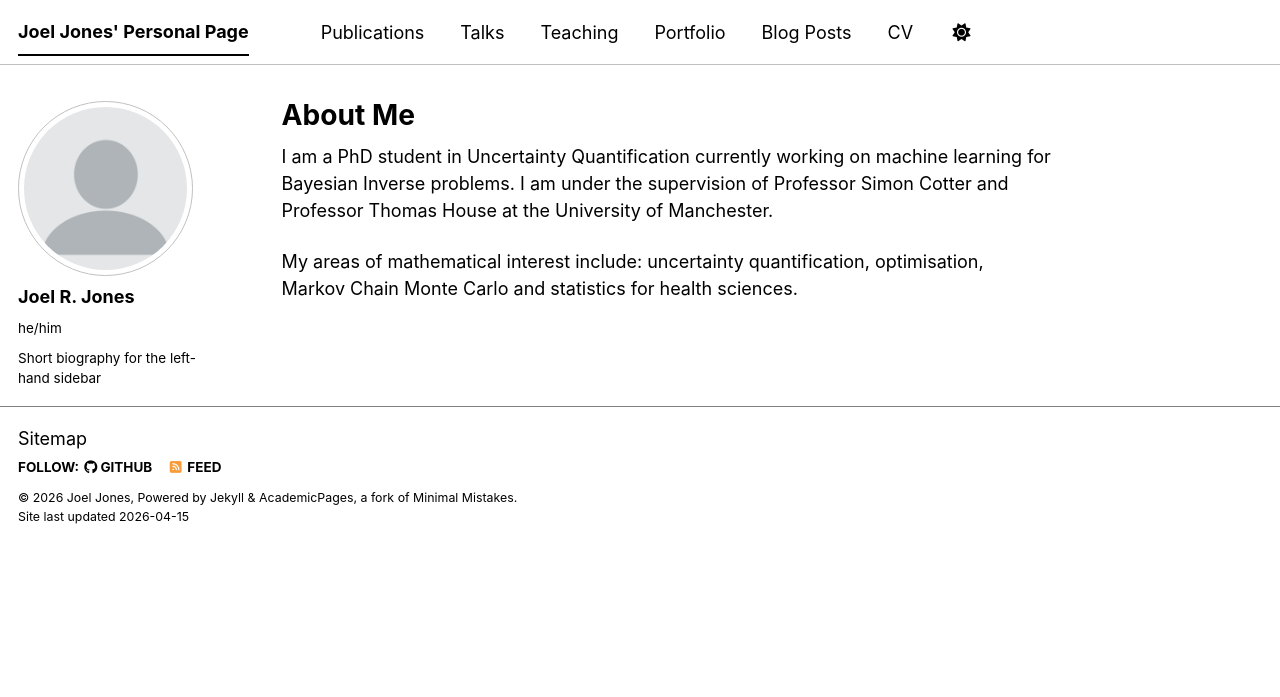
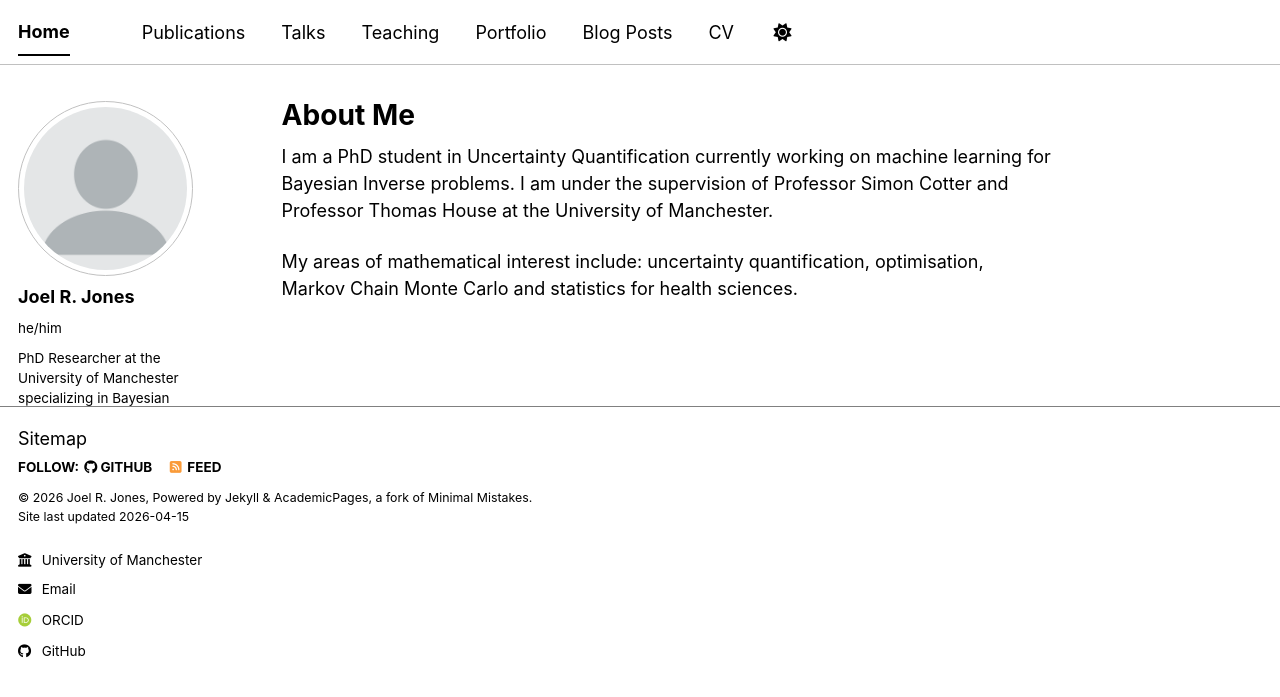
Before and after one commit to jr0rj/jr0rj.github.io, a Jekyll site: the page built from _pages/about.md, in a window 1280 px wide. Shown: the top 697 px of the page. Built offline with Jekyll 4.4.1, drawn with Linux system fonts in a browser that asks for light colours; some web fonts are replaced; a script bundle is joined from its source files by our own code; library files that are not in the unit come from our copies.

Commit message:
Adding personal bio

```diff
--- a/_config.yml
+++ b/_config.yml
@@ -9,10 +9,10 @@
 # Basic Site Settings
 locale                   : "en-US"
 site_theme               : "contrast" # The available themes options are "default", "air", "sunrise", "mint", "dirt" and "contrast"
-title                    : "Joel Jones' Personal Page"
+title                    : "Home"
 title_separator          : "-"
-name                     : &name "Joel Jones"
-description              : &description "Joel Jones' academic portfolio"   # Update this with a general description of your site, this is the default if not overridden by a page
+name                     : &name "Joel R. Jones"
+description              : &description "Home"   # Update this with a general description of your site, this is the default if not overridden by a page
 url                      : https://jr0rj.github.io # The base hostname & protocol for your site e.g. "https://[your GitHub username].github.io",
                                                            # or if you already have some other page hosted on Github then use "https://[your GitHub username].github.io/[Your Repo Name]"
 baseurl                  : "" # the subpath of your site, e.g. "/blog"
@@ -26,7 +26,7 @@
   avatar           : "profile.png"
   name             : "Joel R. Jones"
   pronouns         : "he/him"
-  bio              : "Short biography for the left-hand sidebar"
+  bio              : "PhD Researcher at the University of Manchester specializing in Bayesian Inverse Problems. I develop MCMC frameworks in Python to perform inference on complex posterior distributions for Industrial and Health Science applications."
   location         : #"Earth"
   employer         : "University of Manchester"
   uri              : # URL
```
